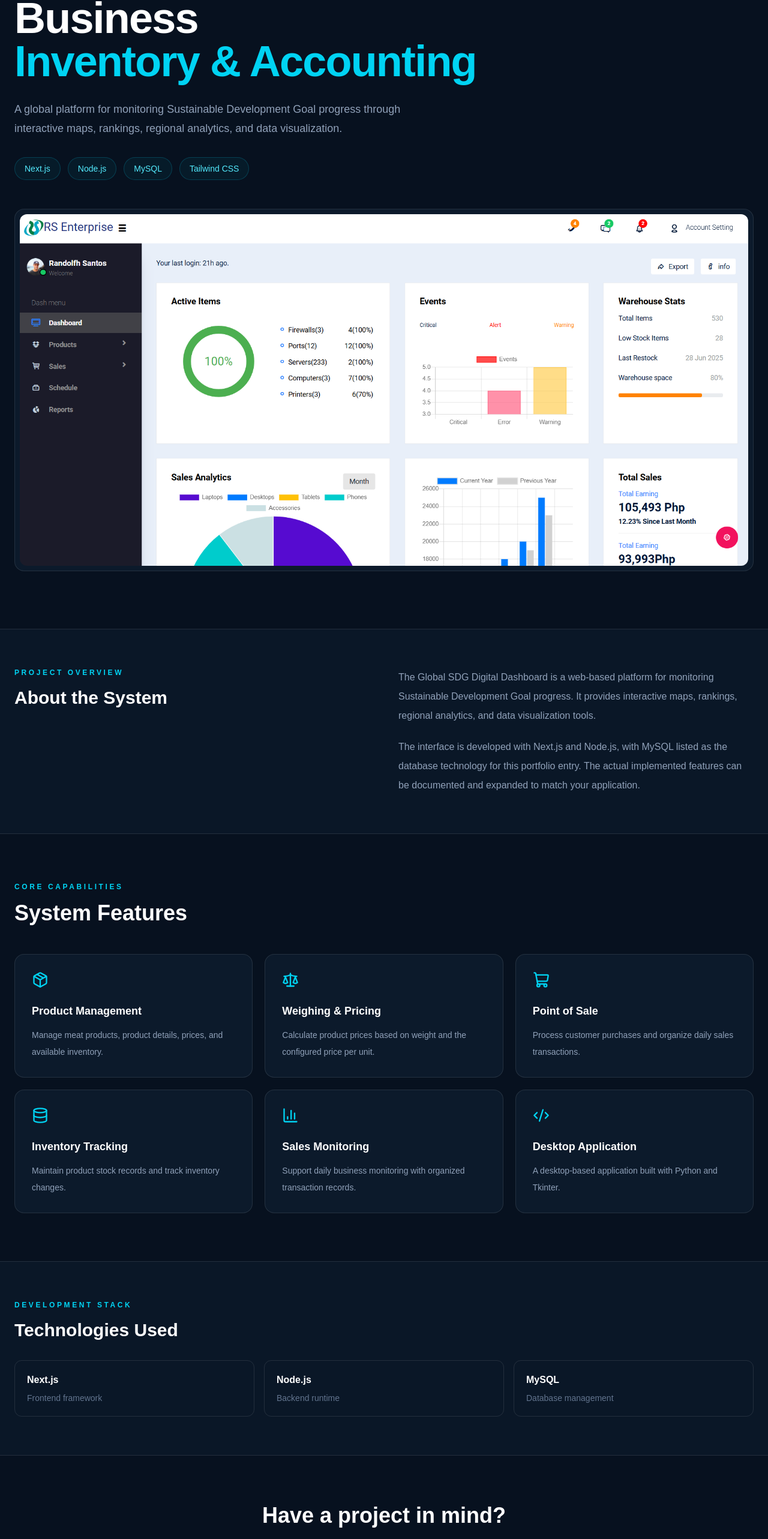
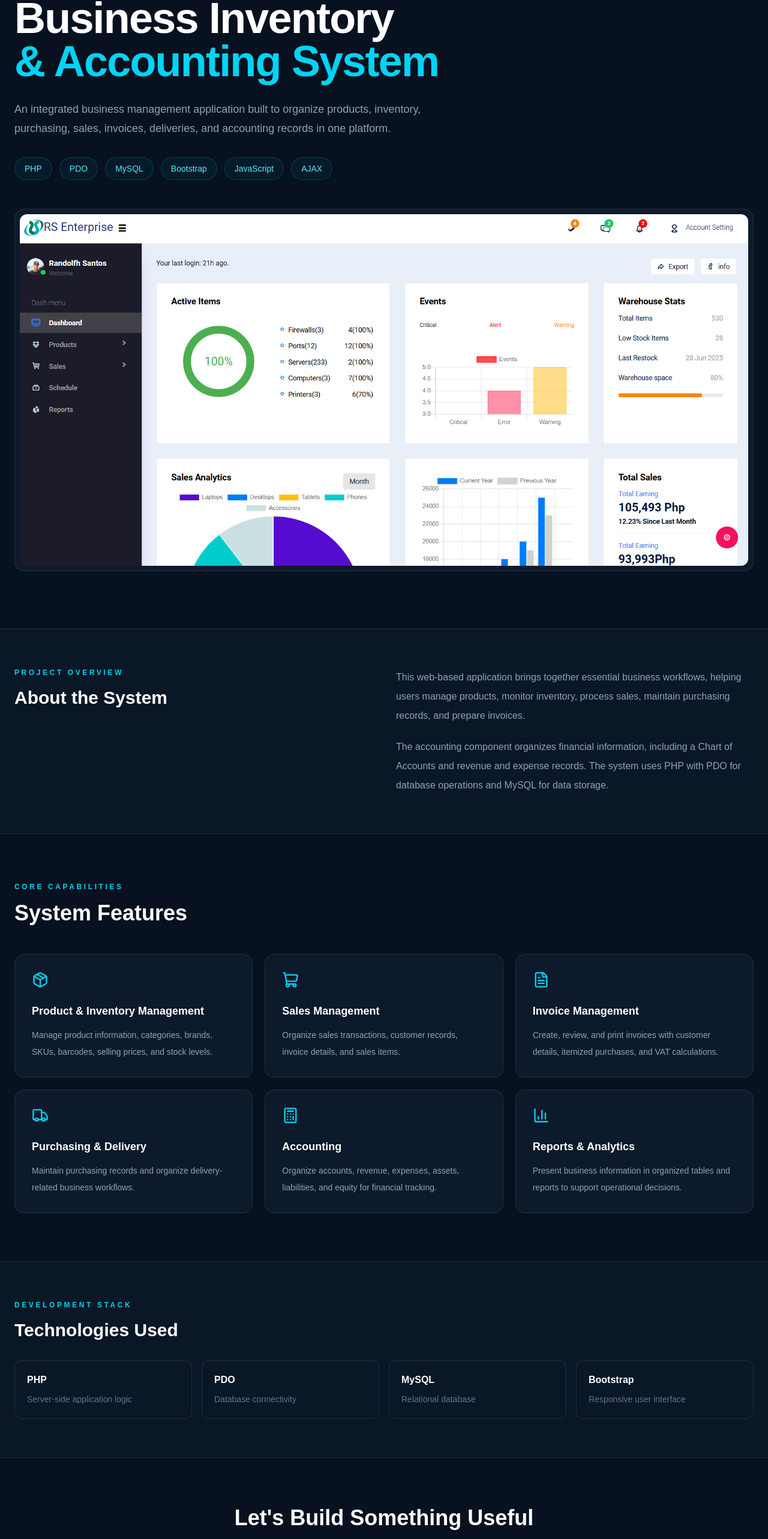
Before and after one commit to RanZeb26/portfolio, a Next.js app: page /projects/Inventory in a window 1280 px wide. Shown: the part 207-2772 px from the top of the page at 60% size. Built offline with nearby package versions, Linux system fonts and the light colour scheme.

Commit message:
update the inventory page

```diff
--- a/app/projects/Inventory/page.tsx
+++ b/app/projects/Inventory/page.tsx
@@ -1,48 +1,58 @@
 "use client";
 
 import Link from "next/link";
-import { ArrowLeft, ArrowUpRight, Code2, Database, ShoppingCart, Package, Scale, BarChart3 } from "lucide-react";
+import {
+  ArrowLeft,
+  ArrowUpRight,
+  Package,
+  ShoppingCart,
+  FileText,
+  Truck,
+  BarChart3,
+  Calculator,
+  Database,
+} from "lucide-react";
 
-export default function MeatShopProjectPage() {
 const features = [
   {
     icon: Package,
-      title: "Product Management",
+    title: "Product & Inventory Management",
     description:
-        "Manage meat products, product details, prices, and available inventory.",
-    },
-    {
-      icon: Scale,
-      title: "Weighing & Pricing",
-      description:
-        "Calculate product prices based on weight and the configured price per unit.",
+      "Manage product information, categories, brands, SKUs, barcodes, selling prices, and stock levels.",
   },
   {
     icon: ShoppingCart,
-      title: "Point of Sale",
+    title: "Sales Management",
     description:
-        "Process customer purchases and organize daily sales transactions.",
+      "Organize sales transactions, customer records, invoice details, and sales items.",
   },
   {
-      icon: Database,
-      title: "Inventory Tracking",
+    icon: FileText,
+    title: "Invoice Management",
     description:
-        "Maintain product stock records and track inventory changes.",
+      "Create, review, and print invoices with customer details, itemized purchases, and VAT calculations.",
+  },
+  {
+    icon: Truck,
+    title: "Purchasing & Delivery",
+    description:
+      "Maintain purchasing records and organize delivery-related business workflows.",
+  },
+  {
+    icon: Calculator,
+    title: "Accounting",
+    description:
+      "Organize accounts, revenue, expenses, assets, liabilities, and equity for financial tracking.",
   },
   {
     icon: BarChart3,
-      title: "Sales Monitoring",
+    title: "Reports & Analytics",
     description:
-        "Support daily business monitoring with organized transaction records.",
-    },
-    {
-      icon: Code2,
-      title: "Desktop Application",
-      description:
-        "A desktop-based application built with Python and Tkinter.",
+      "Present business information in organized tables and reports to support operational decisions.",
   },
 ];
 
+export default function BusinessInventoryPage() {
   return (
     <main className="min-h-screen bg-[#07111f] text-white">
       {/* Navigation */}
@@ -62,40 +72,43 @@ export default function MeatShopProjectPage() {
         </div>
       </nav>
 
-      {/* Project Hero */}
+      {/* Hero */}
       <section className="mx-auto max-w-7xl px-6 py-16 lg:py-24">
         <p className="mb-5 text-xs font-bold uppercase tracking-[0.3em] text-cyan-400">
-          BUSINESS MANAGEMENT SYSTEM
+          Business Management / Featured Project
         </p>
 
         <h1 className="max-w-4xl text-4xl font-black tracking-tight sm:text-6xl lg:text-7xl">
-          Business
+          Business Inventory
           <br />
-          <span className="text-cyan-400">Inventory & Accounting</span>
+          <span className="text-cyan-400">& Accounting System</span>
         </h1>
 
-        <p className="mt-7 max-w-2xl text-lg leading-8 text-slate-400">
-          A global platform for monitoring Sustainable Development Goal
-          progress through interactive maps, rankings, regional analytics,
-          and data visualization.
+        <p className="mt-7 max-w-3xl text-lg leading-8 text-slate-400">
+          An integrated business management application built to organize
+          products, inventory, purchasing, sales, invoices, deliveries, and
+          accounting records in one platform.
         </p>
 
+        {/* Technologies */}
         <div className="mt-8 flex flex-wrap gap-3">
-          {["Next.js", "Node.js", "MySQL", "Tailwind CSS"].map((tech) => (
+          {["PHP", "PDO", "MySQL", "Bootstrap", "JavaScript", "AJAX"].map(
+            (tech) => (
               <span
                 key={tech}
                 className="rounded-full border border-cyan-400/20 bg-cyan-400/5 px-4 py-2 text-sm text-cyan-300"
               >
                 {tech}
               </span>
-          ))}
+            )
+          )}
         </div>
 
-        {/* Project Screenshot */}
+        {/* Main screenshot */}
         <div className="mt-12 overflow-hidden rounded-2xl border border-white/10 bg-[#0c1a2b] p-2">
           <img
             src="/images/Inventory.png"
-            alt="Business Inventory & Accounting application screenshot"
+            alt="Business Inventory and Accounting System dashboard"
             className="max-h-[650px] w-full rounded-xl object-contain"
           />
         </div>
@@ -103,24 +116,29 @@ export default function MeatShopProjectPage() {
 
       {/* Overview */}
       <section className="border-y border-white/10 bg-[#0a1727]">
-        <div className="mx-auto grid max-w-7xl gap-12 px-6 py-16 md:grid-cols-2">
+        <div className="mx-auto grid max-w-7xl gap-10 px-6 py-16 md:grid-cols-2">
           <div>
             <p className="mb-4 text-xs font-bold uppercase tracking-[0.3em] text-cyan-400">
               Project Overview
             </p>
-            <h2 className="text-3xl font-black">About the System</h2>
+
+            <h2 className="text-3xl font-black">
+              About the System
+            </h2>
           </div>
 
           <div className="space-y-5 leading-8 text-slate-400">
             <p>
-              The Global SDG Digital Dashboard is a web-based platform for monitoring Sustainable Development Goal
-              progress. It provides interactive maps, rankings, regional analytics, and data visualization tools.
+              This web-based application brings together essential business
+              workflows, helping users manage products, monitor inventory,
+              process sales, maintain purchasing records, and prepare invoices.
             </p>
+
             <p>
-              The interface is developed with Next.js and Node.js, with MySQL
-              listed as the database technology for this portfolio entry.
-              The actual implemented features can be documented and expanded
-              to match your application.
+              The accounting component organizes financial information,
+              including a Chart of Accounts and revenue and expense records.
+              The system uses PHP with PDO for database operations and MySQL
+              for data storage.
             </p>
           </div>
         </div>
@@ -147,7 +165,9 @@ export default function MeatShopProjectPage() {
               >
                 <Icon size={28} className="mb-6 text-cyan-400" />
 
-                <h3 className="text-lg font-bold">{feature.title}</h3>
+                <h3 className="text-lg font-bold">
+                  {feature.title}
+                </h3>
 
                 <p className="mt-3 text-sm leading-7 text-slate-400">
                   {feature.description}
@@ -158,27 +178,32 @@ export default function MeatShopProjectPage() {
         </div>
       </section>
 
-      {/* Technology */}
+      {/* Technology stack */}
       <section className="border-y border-white/10 bg-[#0a1727]">
         <div className="mx-auto max-w-7xl px-6 py-16">
           <p className="mb-4 text-xs font-bold uppercase tracking-[0.3em] text-cyan-400">
             Development Stack
           </p>
 
-          <h2 className="text-3xl font-black">Technologies Used</h2>
+          <h2 className="text-3xl font-black">
+            Technologies Used
+          </h2>
 
-          <div className="mt-8 grid gap-4 sm:grid-cols-3">
+          <div className="mt-8 grid gap-4 sm:grid-cols-2 lg:grid-cols-4">
             {[
-              ["Next.js", "Frontend framework"],
-              ["Node.js", "Backend runtime"],
-              ["MySQL", "Database management"],
+              ["PHP", "Server-side application logic"],
+              ["PDO", "Database connectivity"],
+              ["MySQL", "Relational database"],
+              ["Bootstrap", "Responsive user interface"],
             ].map(([name, description]) => (
               <div
                 key={name}
                 className="rounded-xl border border-white/10 p-5"
               >
-                <h3 className="font-bold text-white">{name}</h3>
-                <p className="mt-2 text-sm text-slate-500">{description}</p>
+                <h3 className="font-bold">{name}</h3>
+                <p className="mt-2 text-sm leading-6 text-slate-500">
+                  {description}
+                </p>
               </div>
             ))}
           </div>
@@ -188,30 +213,29 @@ export default function MeatShopProjectPage() {
       {/* Contact */}
       <section className="mx-auto max-w-4xl px-6 py-20 text-center">
         <h2 className="text-3xl font-black sm:text-4xl">
-          Have a project in mind?
+          Let's Build Something Useful
         </h2>
 
-        <p className="mt-4 text-slate-400">
-          Let's discuss how software can improve your business operations.
+        <p className="mt-4 leading-7 text-slate-400">
+          Interested in business automation, inventory management, or custom
+          software development? Let's talk.
         </p>
 
         <a
-          href="mailto:randolfhsantos@gmail.com?subject=Global%20SDG%20Digital%20Dashboard%20Project%20Inquiry"
+          href="mailto:randolfhsantos@gmail.com?subject=Business%20System%20Inquiry"
           className="mt-8 inline-flex items-center gap-3 rounded-full bg-cyan-400 px-7 py-4 font-bold text-[#07111f] transition hover:bg-cyan-300"
         >
           Contact Me
           <ArrowUpRight size={18} />
         </a>
 
-        <div className="mt-12">
+        <div className="mt-10">
           <Link
             href="/#projects"
-            className="text-sm text-slate-500 transition hover:text-cyan-400"
+            className="inline-flex items-center gap-2 text-sm text-slate-500 transition hover:text-cyan-400"
           >
-            <span className="inline-flex items-center gap-2">
             <ArrowLeft size={16} />
             Back to all projects
-            </span>
           </Link>
         </div>
       </section>
```
Lines whose indentation alone changed are shown as unchanged.
